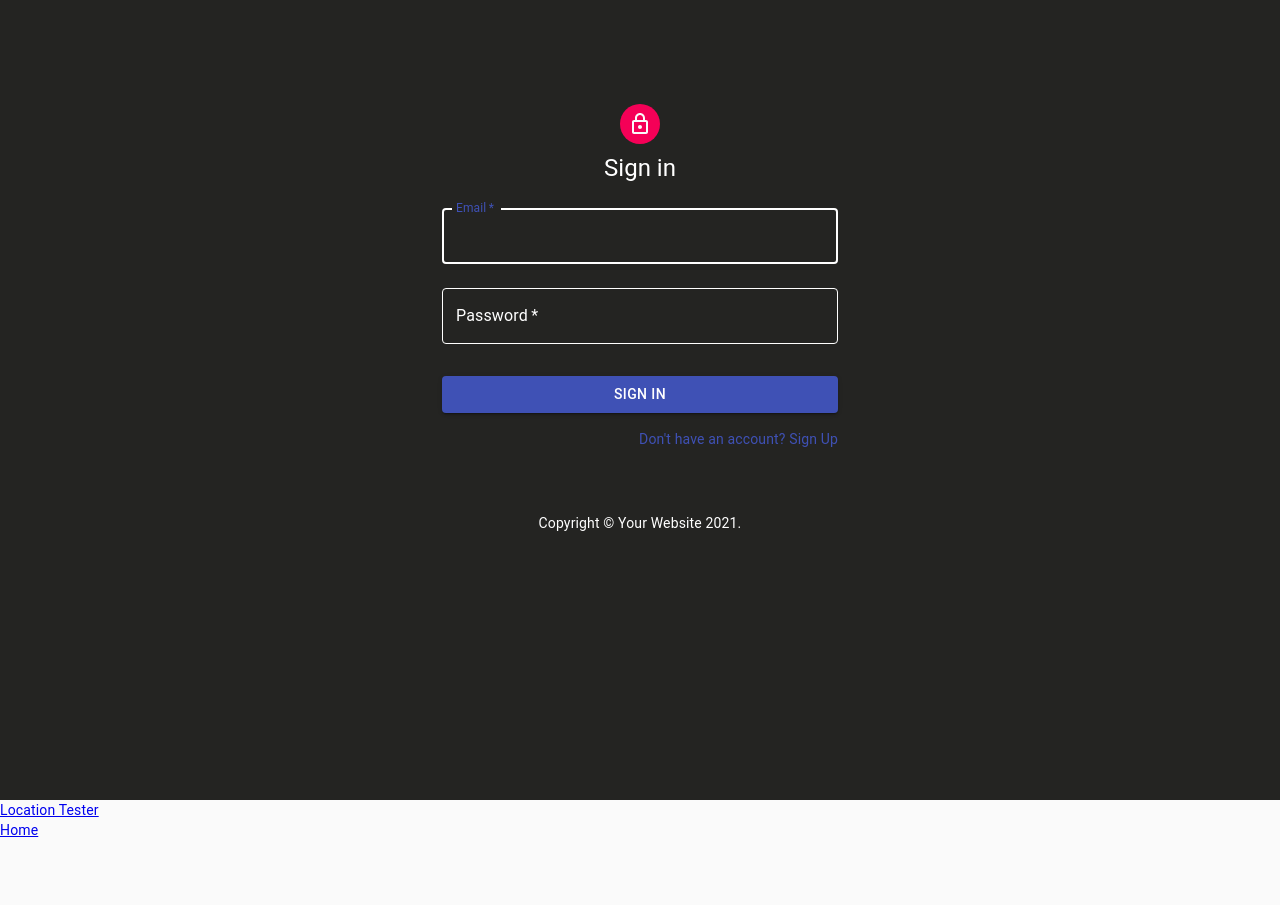
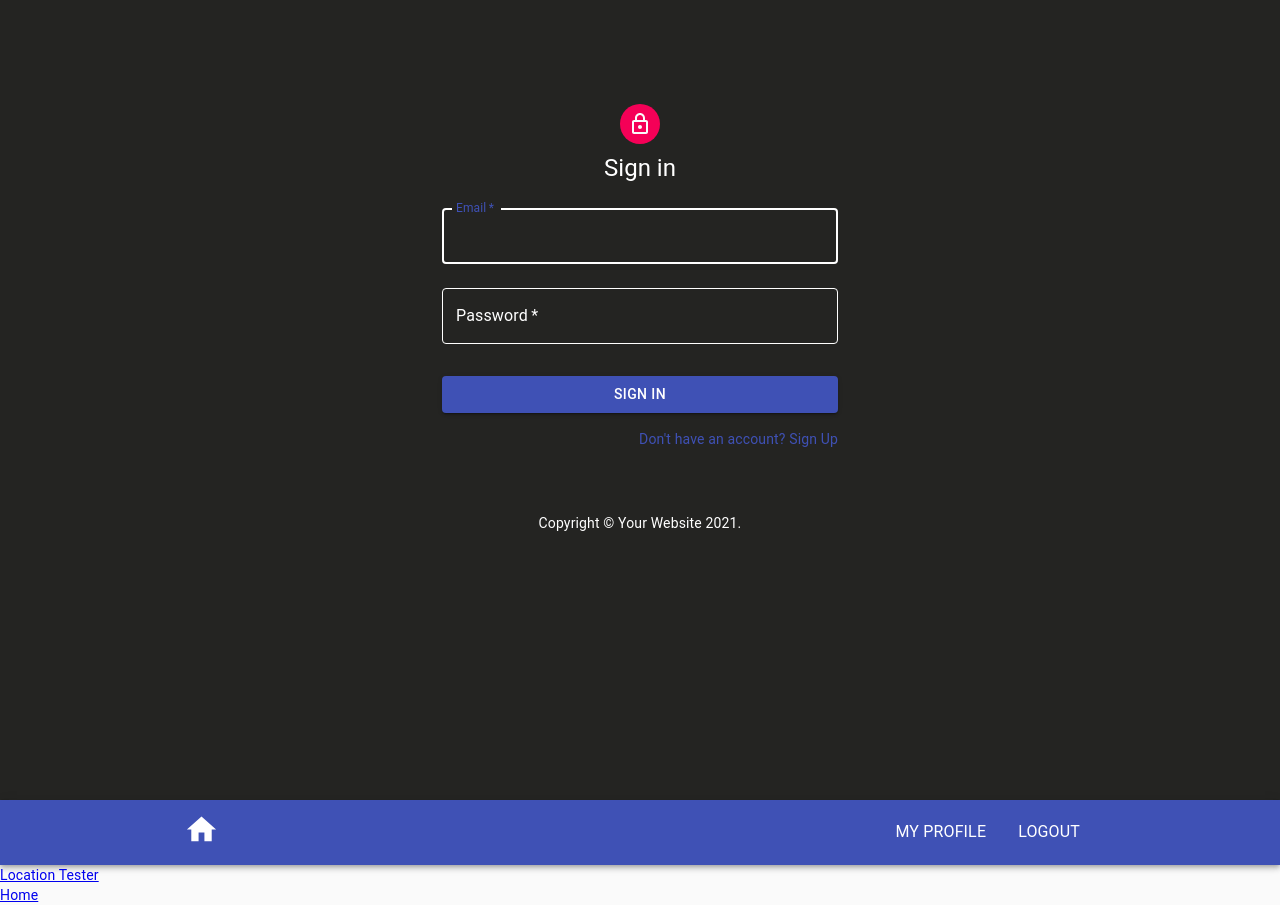
Before and after one commit to 2011Canada/project-2-team5-frontend, a React (Create React App) app: page / in a window 1280 px wide. Before the commit the page ends 840 px from the top, so only its background shows below. Built offline with nearby package versions, Linux system fonts and the light colour scheme.

Commit message:
Add header

```diff
--- a/src/App.js
+++ b/src/App.js
@@ -9,6 +9,8 @@
 import Login from './components/Login';
 import Signup from './components/Signup';
 import Dash from './components/Dash';
+
+import Header from './components/Header';
 
 import paris_photo from './location_photos/paris.jpg';
 import LocationDrawer from './components/LocationDrawer';
@@ -26,38 +28,42 @@
   //   },
   // });
 
-
   let testLocation = {
     id: 0,
     locationName: 'Paris',
     description: 'This is a test description of Paris',
-    adjacent: [{id:0, name:'London'}, {id:1, name:'Berlin'}],
-    image: paris_photo
-  }
+    adjacent: [
+      { id: 0, name: 'London' },
+      { id: 1, name: 'Berlin' },
+    ],
+    image: paris_photo,
+  };
 
   let testLocation2 = {
     id: 1,
     locationName: 'Berlin',
     description: 'This is a test description of Berlin',
-    adjacent: [{id:2, name:'Paris'}, {id:3, name:'Rome'}],
-    image: {}
-  }
+    adjacent: [
+      { id: 2, name: 'Paris' },
+      { id: 3, name: 'Rome' },
+    ],
+    image: {},
+  };
 
   //TODO
-  let setLocation = () => {
-
-  }
+  let setLocation = () => {};
 
   return (
     // <ThemeProvider theme={theme}>
     <BrowserRouter>
       <Route path="/" exact component={Login} />
+      <Header />
       <Route path="/signup" exact component={Signup} />
       <Route path="/dashboard" exact component={requireAuth(Dash)} />
       <Route path="/locationTester">
         <LocationDrawer location={testLocation} setLocation={setLocation} />
         <LocationDrawer location={testLocation2} setLocation={setLocation} />
-        </Route>
+      </Route>
       {/* <Route
             path="/dashboard"
             exact
@@ -65,9 +71,8 @@
           /> */}
 
       <Link to="/locationTester">Location Tester</Link>
-      <br/>
+      <br />
       <Link to="/">Home</Link>
-
     </BrowserRouter>
     // </ThemeProvider>
   );
--- /dev/null
+++ b/src/components/Header.js
@@ -0,0 +1,68 @@
+import * as React from 'react';
+import {
+  AppBar,
+  Toolbar,
+  IconButton,
+  List,
+  ListItem,
+  ListItemText,
+  Container,
+} from '@material-ui/core';
+import { Home } from '@material-ui/icons';
+import { makeStyles } from '@material-ui/core/styles';
+import { useDispatch } from 'react-redux';
+import { auth } from '../actions';
+const useStyles = makeStyles({
+  navbarDisplayFlex: {
+    display: `flex`,
+    justifyContent: `space-between`,
+  },
+  navDisplayFlex: {
+    display: `flex`,
+    justifyContent: `space-between`,
+  },
+  linkText: {
+    textDecoration: `none`,
+    textTransform: `uppercase`,
+    color: `white`,
+  },
+});
+
+const navLinks = [{ title: `My Profile`, path: `/myprofile` }];
+
+const Header = () => {
+  const classes = useStyles();
+  const dispatch = useDispatch();
+  return (
+    <AppBar position="static">
+      <Toolbar>
+        <Container maxWidth="md" className={classes.navbarDisplayFlex}>
+          <IconButton edge="start" color="inherit" aria-label="home">
+            <a href="/dashboard" className={classes.linkText}>
+              <Home fontSize="large" />
+            </a>
+          </IconButton>
+          <List
+            component="nav"
+            aria-labelledby="main navigation"
+            className={classes.navDisplayFlex}
+          >
+            {navLinks.map(({ title, path }) => (
+              <a href={path} key={title} className={classes.linkText}>
+                <ListItem button>
+                  <ListItemText primary={title} />
+                </ListItem>
+              </a>
+            ))}
+            <a href={'/'} key={'logout'} className={classes.linkText}>
+              <ListItem button onClick={dispatch(auth.logout())}>
+                <ListItemText primary={'LOGOUT'} />
+              </ListItem>
+            </a>
+          </List>
+        </Container>
+      </Toolbar>
+    </AppBar>
+  );
+};
+export default Header;
```
